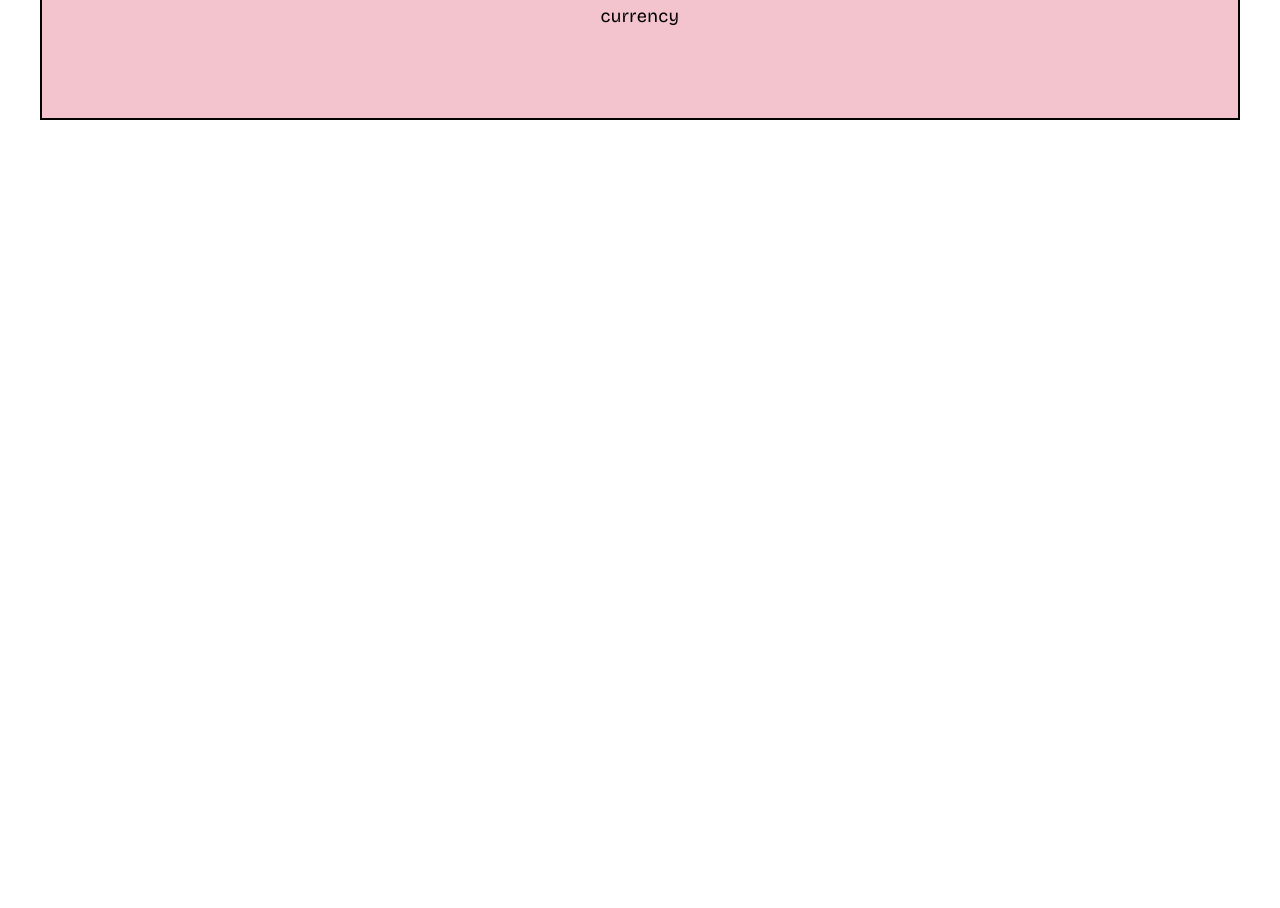
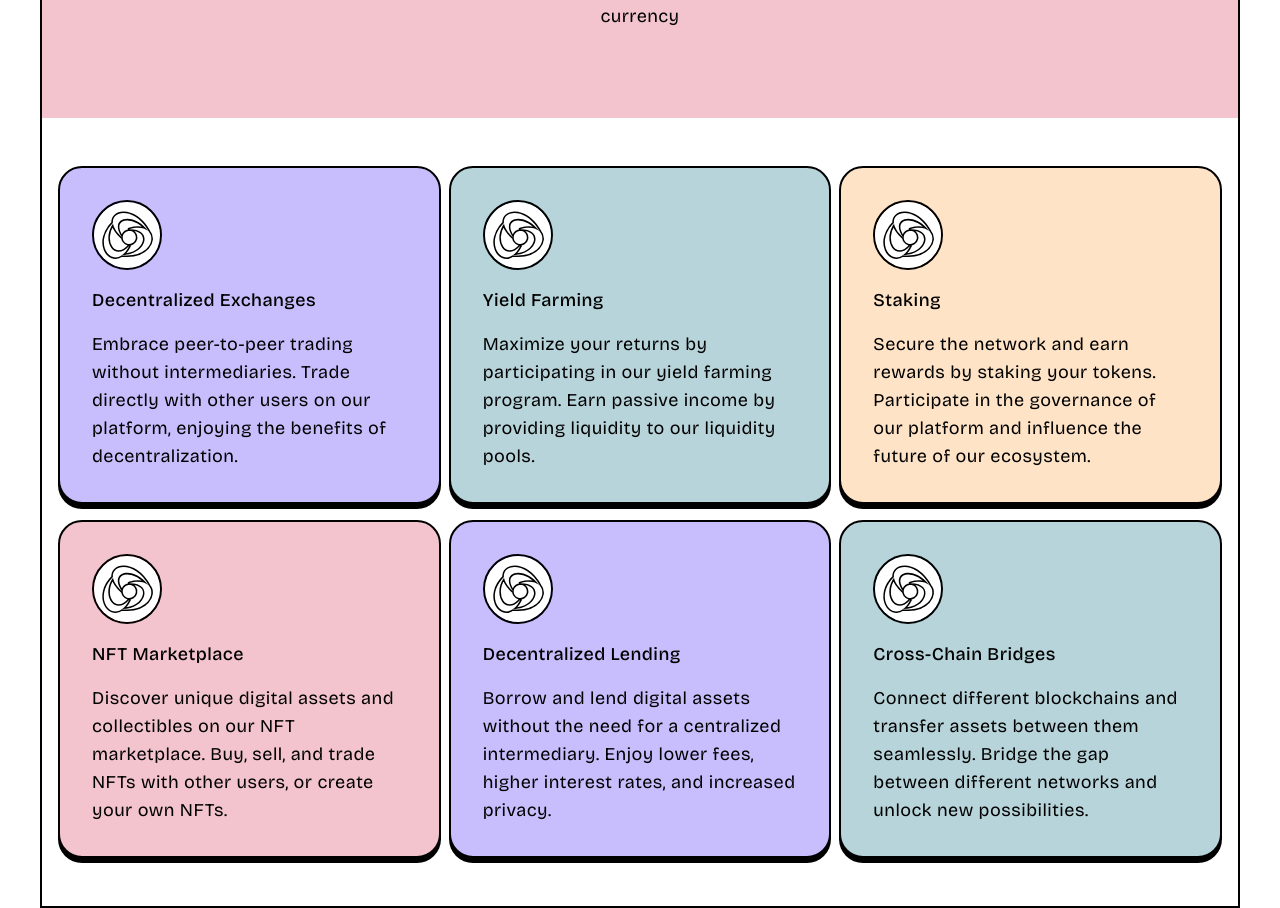
Before and after one commit to adhikareeprayush/Landing-Page-React, a React (Vite) app: page / in a window 1280 px wide. Shown: the part 1044-1952 px from the top of the page. Before the commit the page ends 1164 px from the top, so only its background shows below. Built offline with nearby package versions, Linux system fonts and the light colour scheme.

Commit message:
completed features

```diff
--- a/src/App.jsx
+++ b/src/App.jsx
@@ -1,19 +1,21 @@
-import Navbar from "./Components/NavBar/Navbar"
-import Hero from "./Components/Hero/Hero"
-import InifiniteMarquee from "./Components/InfiniteMarquee/InifiniteMarquee"
-import YourWindow from "./Components/YourWindow/YourWindow"
+import Navbar from "./Components/NavBar/Navbar";
+import Hero from "./Components/Hero/Hero";
+import InfiniteMarquee from "./Components/InfiniteMarquee/InifiniteMarquee";
+import YourWindow from "./Components/YourWindow/YourWindow";
+import Features from "./Components/Features/Features";
 
 function App() {
+
 
   return (
     <div className='App'>
       <Navbar />
       <Hero />
-      <InifiniteMarquee />
+      <InfiniteMarquee />
       <YourWindow />
+      <Features />
     </div>
-
-  )
+  );
 }
 
-export default App
+export default App;
--- /dev/null
+++ b/src/Components/FeaturedCard/FeaturedCard.jsx
@@ -0,0 +1,27 @@
+
+import PropTypes from 'prop-types';
+import { ICONS } from '../../assets/ICONS';
+
+const FeaturedCard = ({ backgroundColor, icon, title, description }) => {
+    return (
+        <div className={`${backgroundColor} flex flex-col featuredCard border-2 border-black shadow p-8 rounded-3xl gap-4`}
+            style={{ '--tw-shadow-color': '#000000' }}
+        >
+            <div className="featureIcon">
+                <img src={ICONS[icon]} alt={icon} className='h-[70px] w-[70px] rounded-[50%] object-contain border-2' />
+            </div>
+            <p className='font-medium'>{title}</p>
+            <p>{description}</p>
+        </div>
+    )
+}
+
+//props validation
+FeaturedCard.propTypes = {
+    backgroundColor: PropTypes.string,
+    icon: PropTypes.string,
+    title: PropTypes.string,
+    description: PropTypes.string
+}
+
+export default FeaturedCard
--- /dev/null
+++ b/src/Components/Features/Features.jsx
@@ -0,0 +1,56 @@
+import FeaturedCard from "../FeaturedCard/FeaturedCard"
+
+
+const Features = () => {
+
+    const featuredCards = [
+        {
+            backgroundColor: 'bg-lila-500',
+            icon: 'blob1',
+            title: 'Decentralized Exchanges',
+            description: 'Embrace peer-to-peer trading without intermediaries. Trade directly with other users on our platform, enjoying the benefits of decentralization.'
+        },
+        {
+            backgroundColor: 'bg-green-500',
+            icon: 'blob1',
+            title: 'Yield Farming',
+            description: 'Maximize your returns by participating in our yield farming program. Earn passive income by providing liquidity to our liquidity pools.'
+        },
+        {
+            backgroundColor: 'bg-yellow-500',
+            icon: 'blob1',
+            title: 'Staking',
+            description: 'Secure the network and earn rewards by staking your tokens. Participate in the governance of our platform and influence the future of our ecosystem.'
+        },
+        {
+            backgroundColor: 'bg-red-500',
+            icon: 'blob1',
+            title: 'NFT Marketplace',
+            description: 'Discover unique digital assets and collectibles on our NFT marketplace. Buy, sell, and trade NFTs with other users, or create your own NFTs.'
+        },
+        {
+            backgroundColor: 'bg-lila-500',
+            icon: 'blob1',
+            title: 'Decentralized Lending',
+            description: 'Borrow and lend digital assets without the need for a centralized intermediary. Enjoy lower fees, higher interest rates, and increased privacy.'
+        },
+        {
+            backgroundColor: 'bg-green-500',
+            icon: 'blob1',
+            title: 'Cross-Chain Bridges',
+            description: 'Connect different blockchains and transfer assets between them seamlessly. Bridge the gap between different networks and unlock new possibilities.'
+        },
+
+
+
+    ];
+    return (
+        <section className="py-[48px] px-[16px] grid grid-cols-3 items-center gap-x-2 gap-y-4">
+            {featuredCards.map((card, index) => (
+                <FeaturedCard key={index} {...card} />
+            ))}
+        </section>
+    )
+}
+
+export default Features
--- a/src/Components/Hero/Hero.jsx
+++ b/src/Components/Hero/Hero.jsx
@@ -1,3 +1,4 @@
+import { ICONS } from '../../assets/ICONS';
 import Button from '../Button/Button';
 import './Hero.css'
 
@@ -10,7 +11,7 @@ const Hero = () => {
                 <Button text="Explore all pages" type="secondary" />
             </div>
             <div className="hero-image bg-[#fee3c6]">
-                Hi
+                <img src={ICONS.blob1} alt="" className='w-[150px] h-[150px] rounded-[50%] border-4 border-[#141520]' />
             </div>
         </section>
     )
--- a/src/assets/ICONS.jsx
+++ b/src/assets/ICONS.jsx
@@ -2,9 +2,11 @@
 import angleDownBlack from './icons/angle-down-black.svg';
 import angleDownWhite from './icons/angle-down-white.svg';
 import googleIcon from './icons/google-color-svgrepo-com.svg';
+import blob1 from './icons/blob1.svg';
 
 export const ICONS = {
     angleDownBlack,
     angleDownWhite,
-    googleIcon
+    googleIcon,
+    blob1
 };
```
Also changed, not shown: src/assets/icons/blob1.svg (added).
